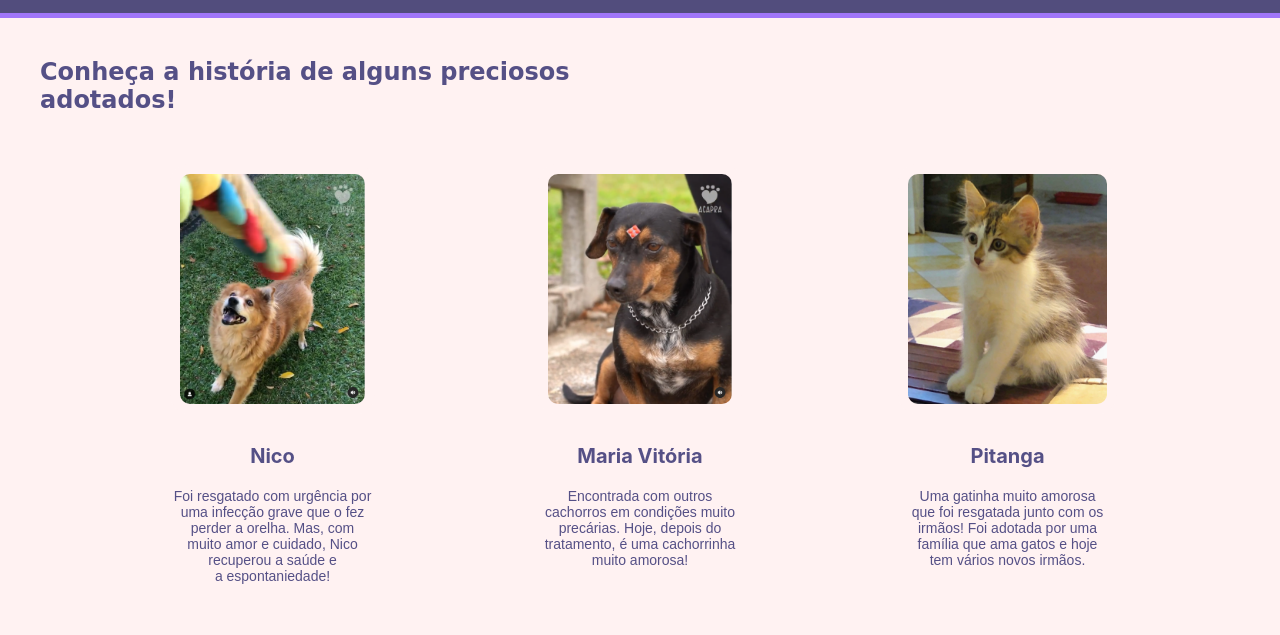
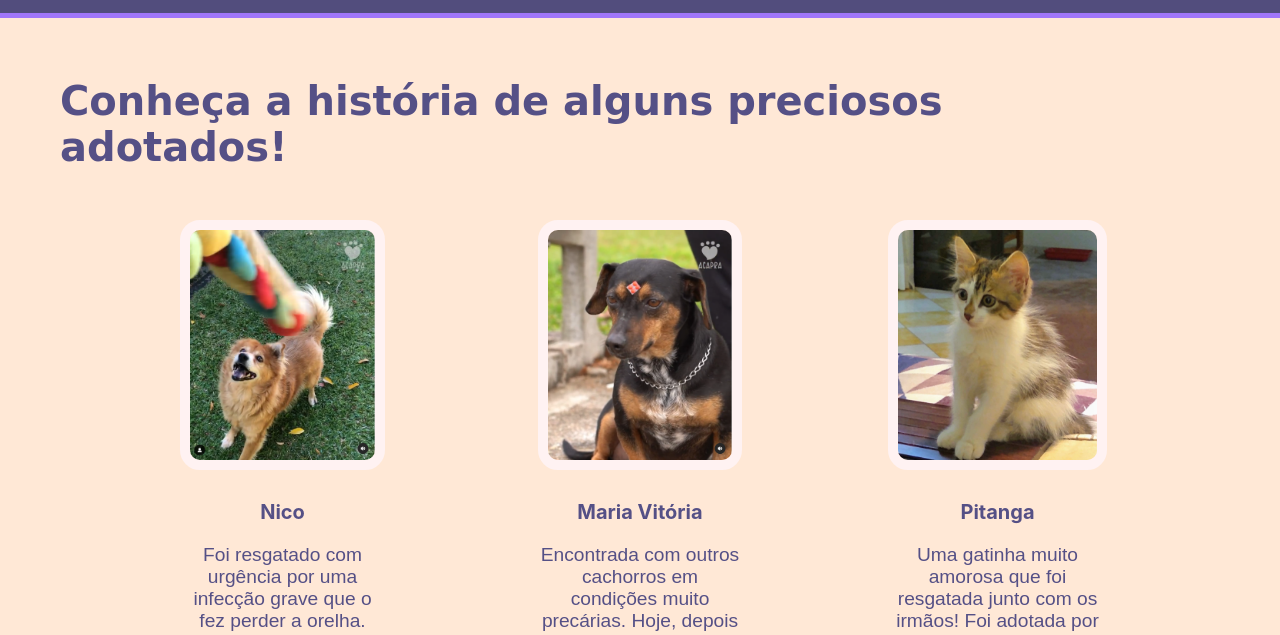
Before and after one commit to sarahfrainer/projeto, a plain HTML site: page historias.html in a window 1280 px wide. Shown: the part 113-748 px from the top of the page. Drawn offline with Linux system fonts and the light colour scheme; a web font is replaced by a local one.

Commit message:
pequenos-ajustes

```diff
--- a/css/Contatos.css
+++ b/css/Contatos.css
@@ -78,12 +78,14 @@ nav {
 }
 
 main {
-  flex: 1;
+  flex: 1; /* Mantém o main preenchendo o espaço disponível */
+  display: flex; /* Habilita o Flexbox */
+  align-items: center; /* Alinha os itens verticalmente no centro */
+  justify-content: center; /* Alinha os itens horizontalmente no centro */
 }
 
 .inicio {
   max-width: 900px;
-  margin: 40px auto;
   padding: 20px;
 }
 
@@ -91,8 +93,7 @@ main {
 .Em {
   background: #fff2f2;
   padding: 20px;
-  margin-bottom: 20px;
-
+  line-height: 2; /* Aumenta o espaçamento entre as linhas */
 }
 
 .section h2,
--- a/css/historias.css
+++ b/css/historias.css
@@ -1,16 +1,23 @@
 .titulo_2 {
     font-family: 'Londrina Solid', cursive;
+    font-size: 2.5rem;
 
 }
 
 .historias {
-  background-color: #fff2f2;
-    padding: 30px; /*espaçamento interno para o contéudo respirar*/
+  background-color:  #ffe8d6;
+   padding: 50px; /*espaçamento interno para o contéudo respirar*/
+   font-size: 1.5rem;
 }
 
 .estatisticas {
     background-color: #FFF2F2;
     padding: 30px;
+    font-size: 1.2rem;
+}
+
+.paragrafo {
+  font-size: 1.2rem;
 }
 
 h2, h3, p {
@@ -145,6 +152,5 @@ footer img {
       }
 
       .box p {
-        font-size: 14px;
         max-width: 90%;
       }
--- a/historias.html
+++ b/historias.html
@@ -52,10 +52,10 @@
 
                     <img src="assets/Nico.png" alt="Cachorro de pelagem longa alaranjada" width="150px">
                     <h3 class="titulo_3">Nico</h3>
-                    <p class="paragrafo">Foi resgatado com urgência por <br> uma infecção grave que o fez <br> perder a
+                    <p class="paragrafo">Foi resgatado com urgência por uma infecção grave que o fez perder a
                         orelha.
-                        Mas, com <br>
-                        muito amor e cuidado, Nico <br>
+                        Mas, com
+                        muito amor e cuidado, Nico
                         recuperou a saúde e <br> a espontaniedade!</p>
                 </div>
 
@@ -63,19 +63,19 @@
                     <img src="assets/Maria Vitoria.png" alt="Cachorra de pelagem longa preta e alaranjada"
                         width="150px">
                     <h3 class="titulo_3">Maria Vitória</h3>
-                    <p class="paragrafo">Encontrada com outros <br> cachorros em condições muito <br> precárias. Hoje,
-                        depois do <br>
-                        tratamento, é uma cachorrinha <br>
+                    <p class="paragrafo">Encontrada com outros cachorros em condições muito precárias. Hoje,
+                        depois do
+                        tratamento, é uma cachorrinha
                         muito amorosa!</p>
                 </div>
 
                 <div class="box">
                     <img src="assets/Pitanga.JPG" alt="Gata filhote tricolor" width="150px">
                     <h3 class="titulo_3">Pitanga</h3>
-                    <p class="paragrafo">Uma gatinha muito amorosa <br> que foi resgatada junto com os <br> irmãos! Foi adotada
-                        por uma <br>
+                    <p class="paragrafo">Uma gatinha muito amorosa que foi resgatada junto com os irmãos! Foi adotada
+                        por uma
                         família que ama
-                        gatos e hoje <br> tem vários novos irmãos.</p>
+                        gatos e hoje tem vários novos irmãos.</p>
                 </div>
             </section>
 
```
